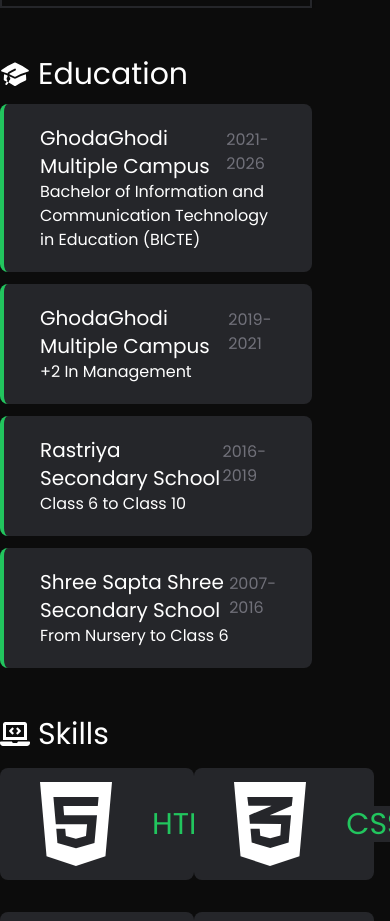
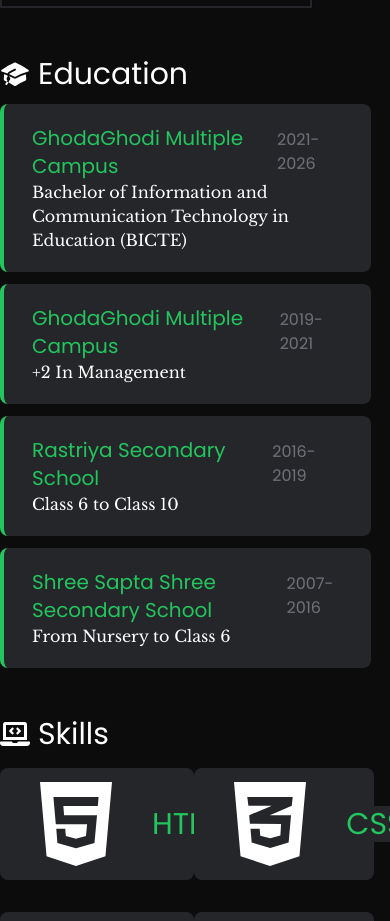
Before and after one commit to sapkotasunil/Portfolio, a React (Vite) app: page /about in a window 390 px wide. Shown: the part 1220-2141 px from the top of the page. Built offline with nearby package versions, Linux system fonts and the light colour scheme; a web font is replaced by a local one.

Commit message:
educations responsive

```diff
--- a/src/Componenets/Education.jsx
+++ b/src/Componenets/Education.jsx
@@ -3,14 +3,18 @@ import React from "react";
 const Education = (props) => {
   return (
     <>
-      <div className="w-[80%]  max-h-fit  mt-3 p-5 rounded-lg  border-l-4 border-solid border-primaryColor bg-secondaryColor">
-        <div className=" flex bg-secondaryColor justify-between items-center min-w-full px-4">
-          <div className="text-xl bg-secondaryColor">{props.academic_name}</div>
+      <div className=" w-[95%]   lg:w-[80%]  max-h-fit  mt-3 p-5 rounded-lg  border-l-4 border-solid  border-primaryColor bg-secondaryColor">
+        <div className=" flex bg-secondaryColor justify-between items-center min-w-full px-2  lg:px-4">
+          <div className="text-xl text-primaryColor  bg-secondaryColor">
+            {props.academic_name}
+          </div>
           <div className="text-zinc-500 text-base bg-secondaryColor">
             {props.duration}
           </div>
         </div>
-        <h1 className="bg-secondaryColor px-4">{props.classes}</h1>
+        <h1 className="bg-secondaryColor px-2 font-logoFont lg:px-4 ">
+          {props.classes}
+        </h1>
       </div>
     </>
   );
```
